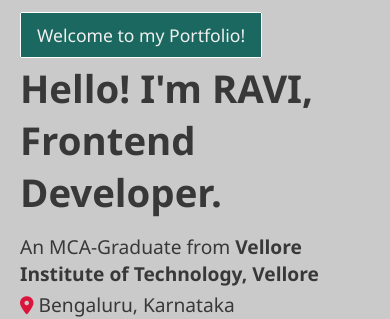
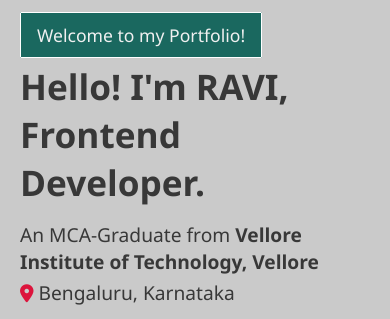
Before and after one commit to ravikrpatel01/my-portfolio, a React (Vite) app: page / in a window 390 px wide. Shown: the part 382-701 px from the top of the page. Built offline with nearby package versions, Linux system fonts and the light colour scheme.

Commit message:
Update Banner.css

```diff
--- a/src/components/Banner/Banner.css
+++ b/src/components/Banner/Banner.css
@@ -120,7 +120,7 @@
         row-gap: 15px;
     }
     .contents-left .heading h1{
-        font-size: 2.4rem;
+        font-size: 2.2rem;
         color: #383838  ;
     }
     .image-container {
```
